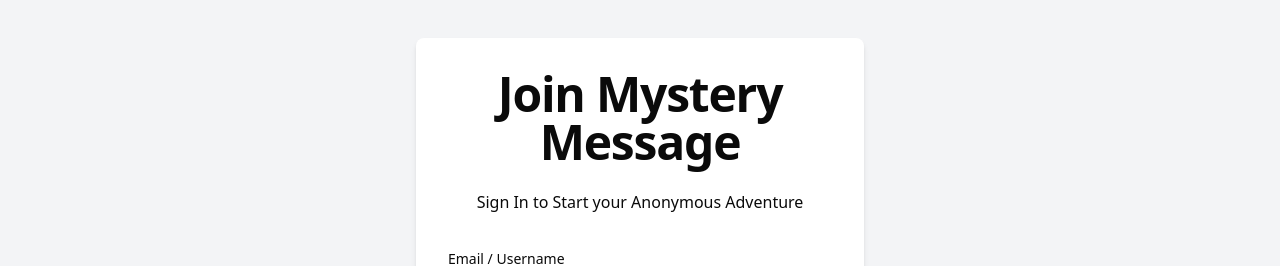
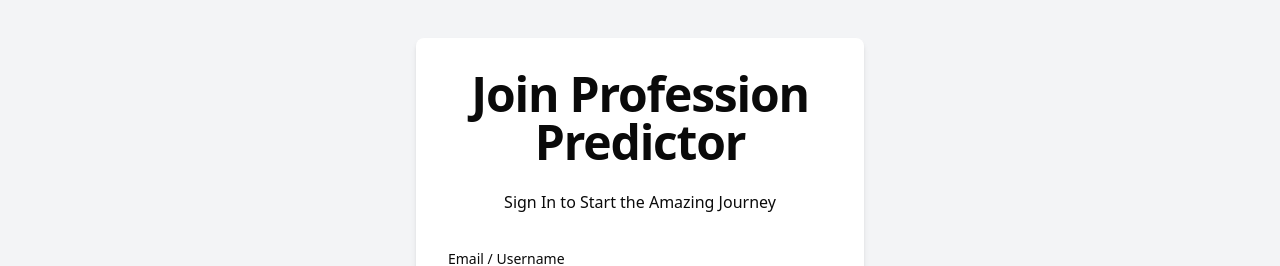
Before and after one commit to Jayeshdalvi18/Profession-Predictor, a Next.js app: page /signIn in a window 1280 px wide. Shown: the part 169-435 px from the top of the page. Built offline with nearby package versions, Linux system fonts and the light colour scheme; no server answers.

Commit message:
minor changes

```diff
--- a/src/app/(auth)/signIn/page.tsx
+++ b/src/app/(auth)/signIn/page.tsx
@@ -81,9 +81,9 @@ const SignIn = () => {
         {/* Header section */}
         <div className="text-center">
           <h1 className="text-4xl font-extrabold tracking-tight lg:text-5xl mb-6">
-            Join Mystery Message
+            Join Profession Predictor
           </h1>
-          <p className="mb-4">Sign In to Start your Anonymous Adventure</p>
+          <p className="mb-4">Sign In to Start the Amazing Journey</p>
         </div>
 
         {/* Sign in form */}
--- a/src/app/(auth)/signUp/page.tsx
+++ b/src/app/(auth)/signUp/page.tsx
@@ -94,9 +94,9 @@ const SignUp = () => {
         {/* Header section */}
         <div className="text-center">
           <h1 className="text-4xl font-extrabold tracking-tight lg:text-5xl mb-6">
-            Join Mystery Message
+            Join Profession Predictor
           </h1>
-          <p className="mb-4">Sign Up to Start your Anonymous Adventure</p>
+          <p className="mb-4">Sign Up to Start the Amamzing Journey</p>
         </div>
 
         {/* Sign up form */}
```
